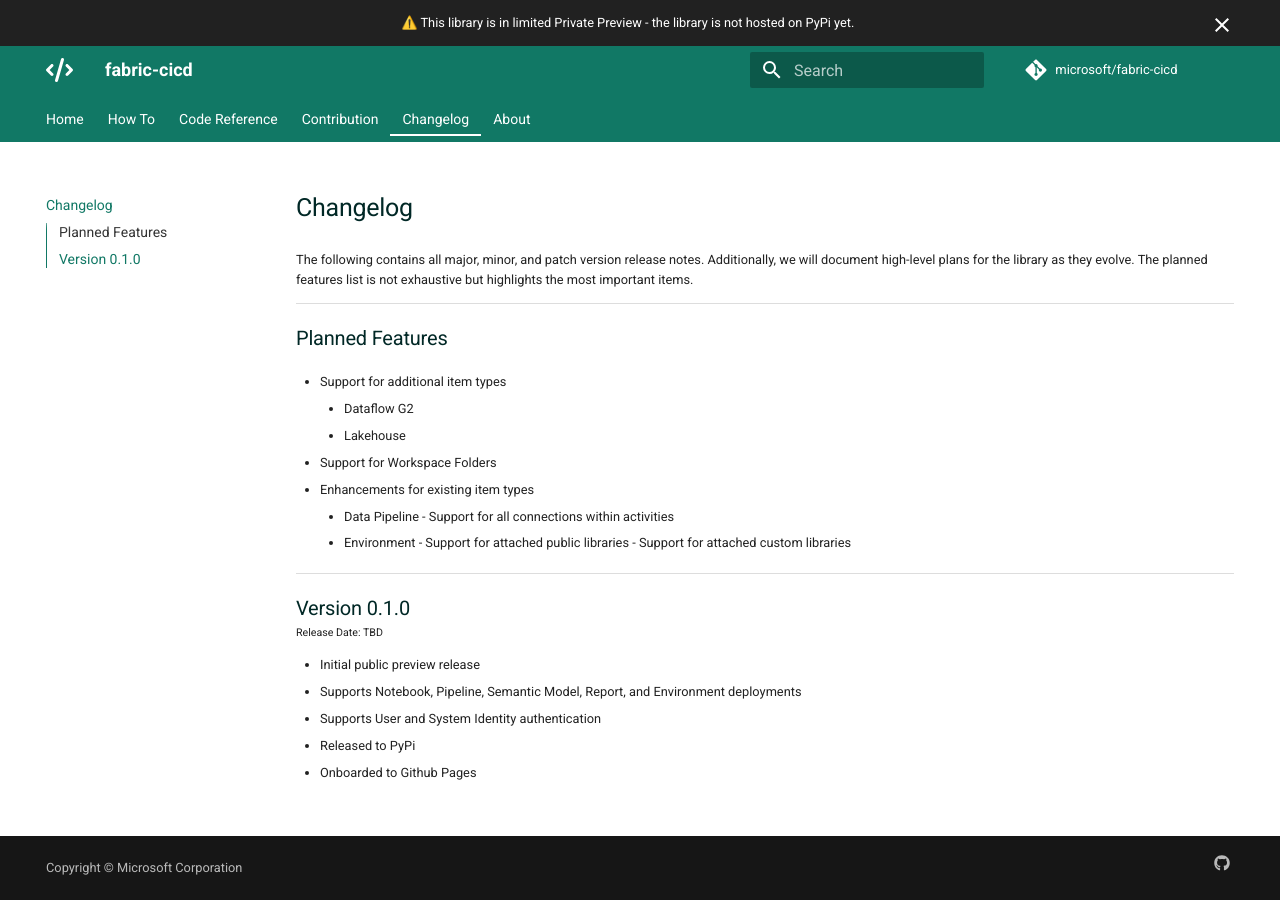
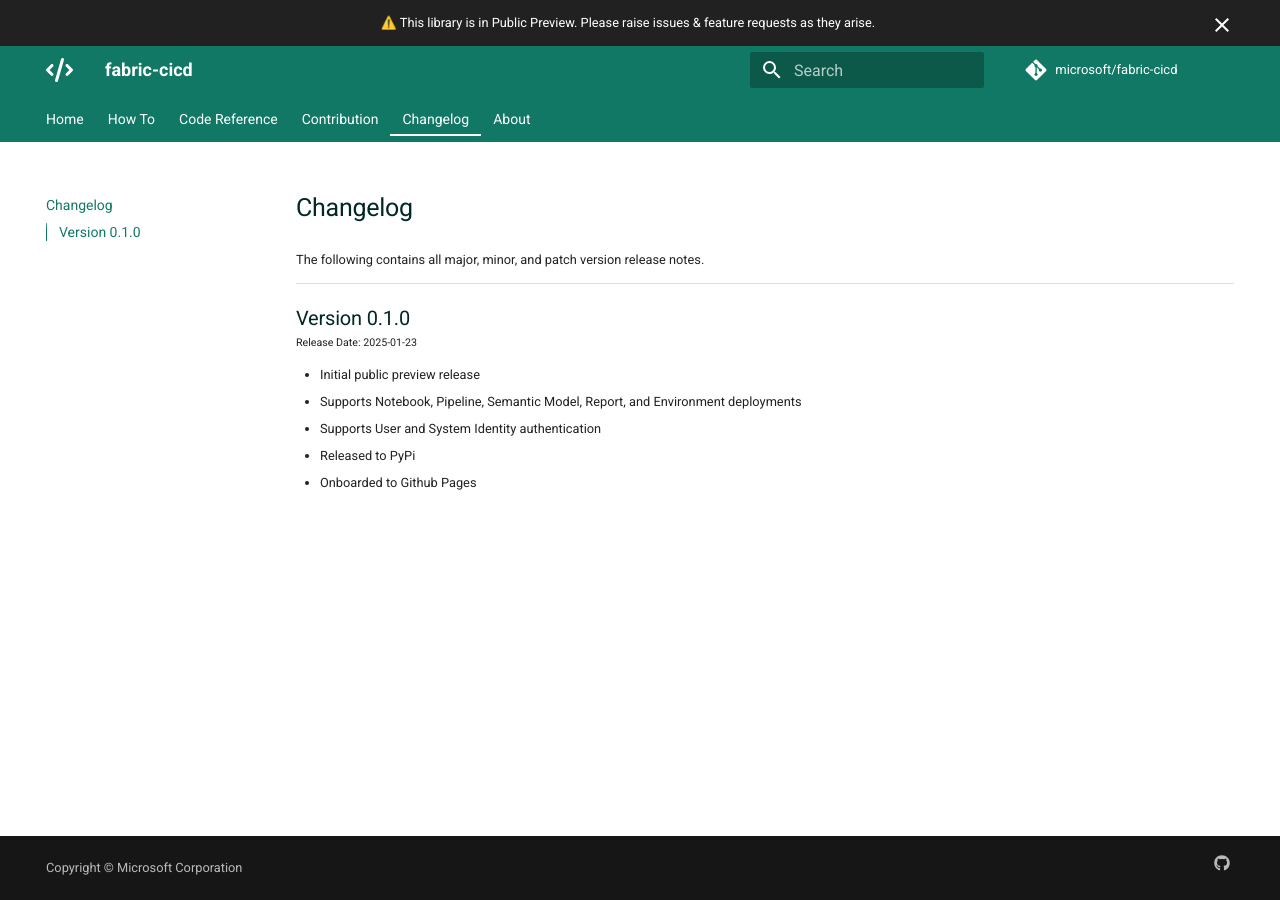
Before and after one commit to shirasassoon/fabric-cicd, an MkDocs documentation site: the page built from docs/changelog.md, in a window 1280 px wide. Built offline with MkDocs 1.6.1 and Material for MkDocs 9.7.7, drawn with Linux system fonts in a browser that asks for light colours; comment, search, counter and statistics services are not loaded; the version menu is left out.

Commit message:
v0.1.0 (#49)
Co-authored-by: Jacob Knightley <Jacob.Knightley@microsoft.com>

```diff
--- a/docs/changelog.md
+++ b/docs/changelog.md
@@ -1,20 +1,10 @@
 # Changelog
 
-The following contains all major, minor, and patch version release notes. Additionally, we will document high-level plans for the library as they evolve. The planned features list is not exhaustive but highlights the most important items.
-
-## Planned Features
-
--   Support for additional item types
-    -   Dataflow G2
-    -   Lakehouse
--   Support for Workspace Folders
--   Enhancements for existing item types
-    -   Data Pipeline - Support for all connections within activities
-    -   Environment - Support for attached public libraries - Support for attached custom libraries
+The following contains all major, minor, and patch version release notes.
 
 ## Version 0.1.0
 
-<span class="md-h2-subheader">Release Date: TBD</span>
+<span class="md-h2-subheader">Release Date: 2025-01-23</span>
 
 -   Initial public preview release
 -   Supports Notebook, Pipeline, Semantic Model, Report, and Environment deployments
--- a/docs/config/overrides/main.html
+++ b/docs/config/overrides/main.html
@@ -1,5 +1,5 @@
 {% extends "base.html" %}
 
 {% block announce %}
-    <p style="text-align: center;">⚠️ This library is in limited Private Preview - the library is not hosted on PyPi yet. </p>
+    <p style="text-align: center;">⚠️ This library is in Public Preview.  Please raise issues & feature requests as they arise.</p>
 {% endblock %}
```
Also changed, not shown: README.md (+2 -10 lines), docs/how_to/getting_started.md (+0 -6 lines), 1 other file.
